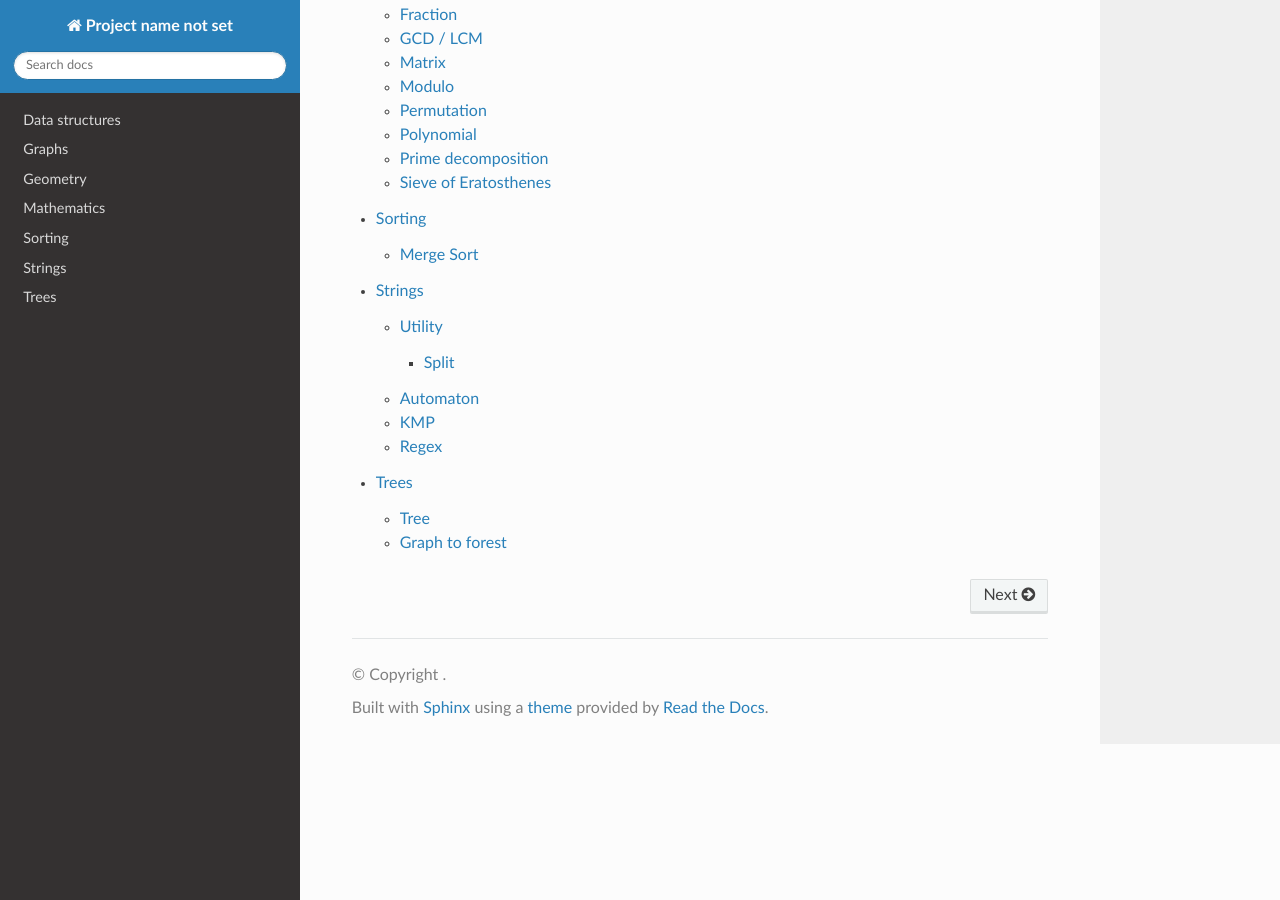
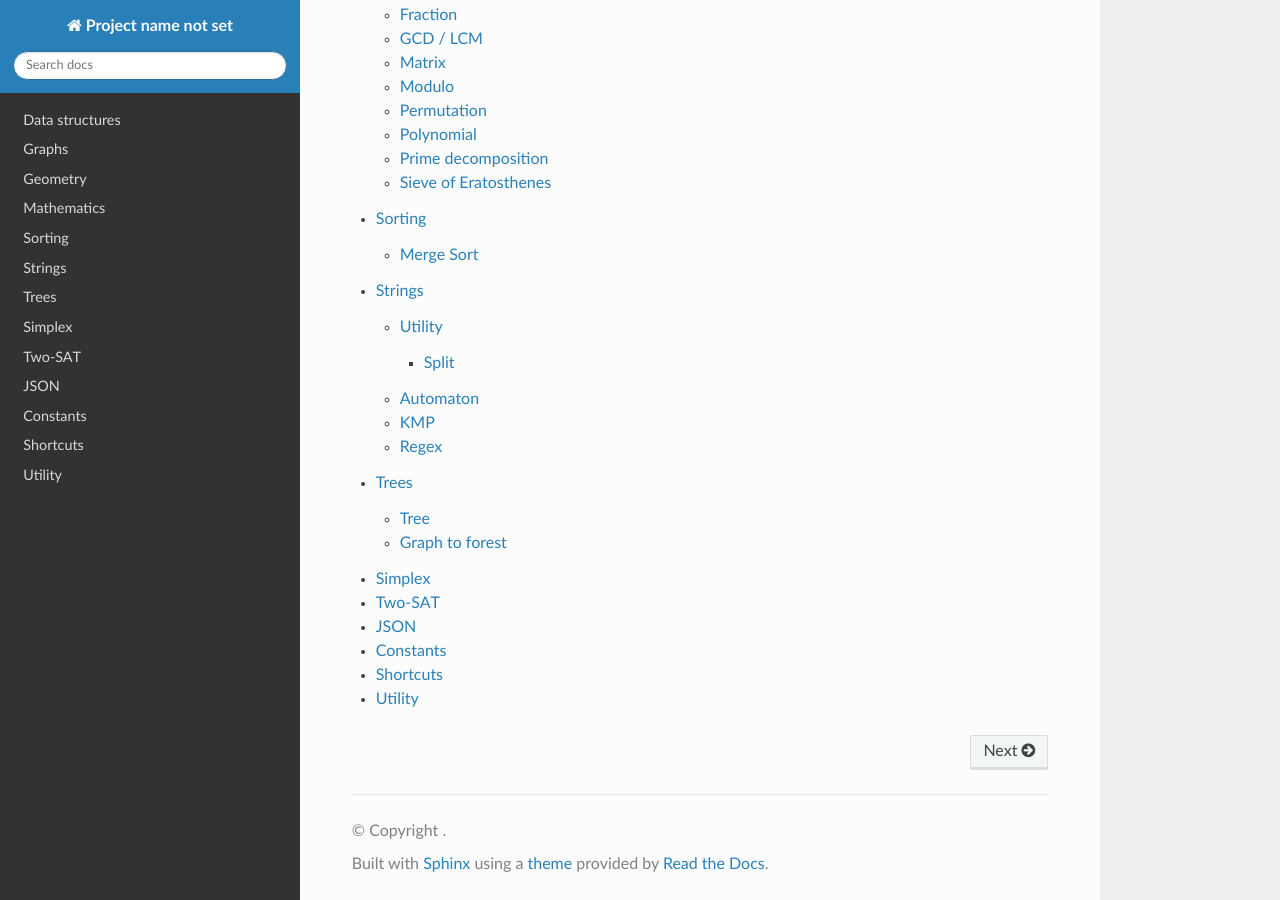
Before and after one commit to AdrienVannson/algo-lib, a Sphinx documentation site: the page built from docs/index.rst, in a window 1280 px wide and 900 px high, scrolled down 1093 px. Built offline with Sphinx 7.4.7 and the Read the Docs theme 2.0.0, drawn with Linux system fonts in a browser that asks for light colours.

Commit message:
Add documentation

```diff
--- /dev/null
+++ b/docs/constants.rst
@@ -0,0 +1,4 @@
+Constants
+=========
+
+.. doxygenfile:: constants.hpp
--- a/docs/index.rst
+++ b/docs/index.rst
@@ -13,3 +13,11 @@ Welcome to the Algolib documentation! All the documented entities are listed in
     sorting
     strings
     trees
+
+    simplex
+    two-sat
+    json
+
+    constants
+    shortcuts
+    utility
--- /dev/null
+++ b/docs/json.rst
@@ -0,0 +1,4 @@
+JSON
+====
+
+.. doxygenfile:: json.hpp
--- /dev/null
+++ b/docs/shortcuts.rst
@@ -0,0 +1,4 @@
+Shortcuts
+=========
+
+.. doxygenfile:: shortcuts.hpp
--- /dev/null
+++ b/docs/simplex.rst
@@ -0,0 +1,4 @@
+Simplex
+=======
+
+.. doxygenfile:: simplex.hpp
--- /dev/null
+++ b/docs/two-sat.rst
@@ -0,0 +1,4 @@
+Two-SAT
+=========
+
+.. doxygenfile:: two-sat.hpp
--- /dev/null
+++ b/docs/utility.rst
@@ -0,0 +1,4 @@
+Utility
+=======
+
+.. doxygenfile:: utility.hpp
```
Also changed, not shown: other parts of docs/index.rst (+1 -1 lines).
